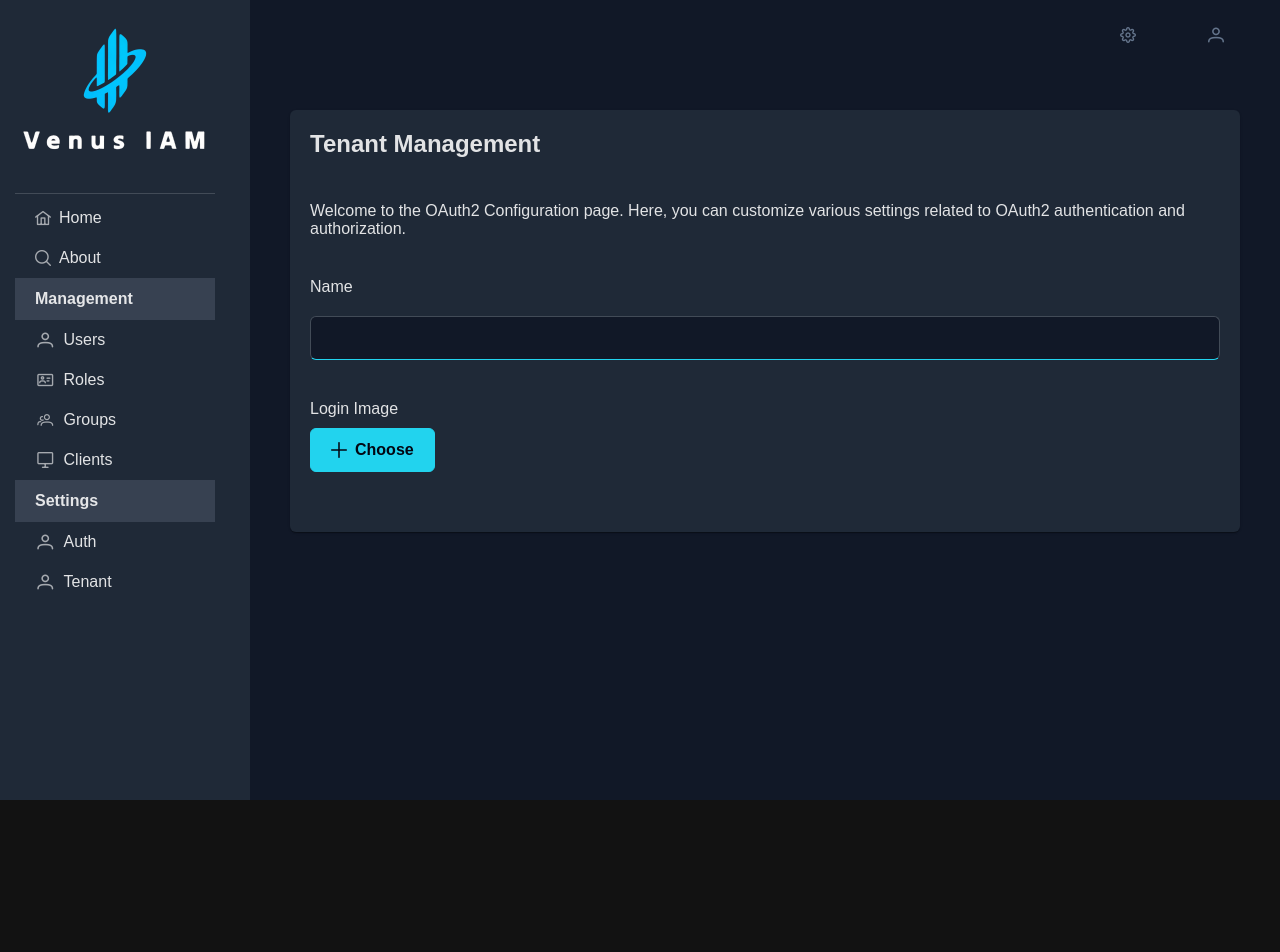
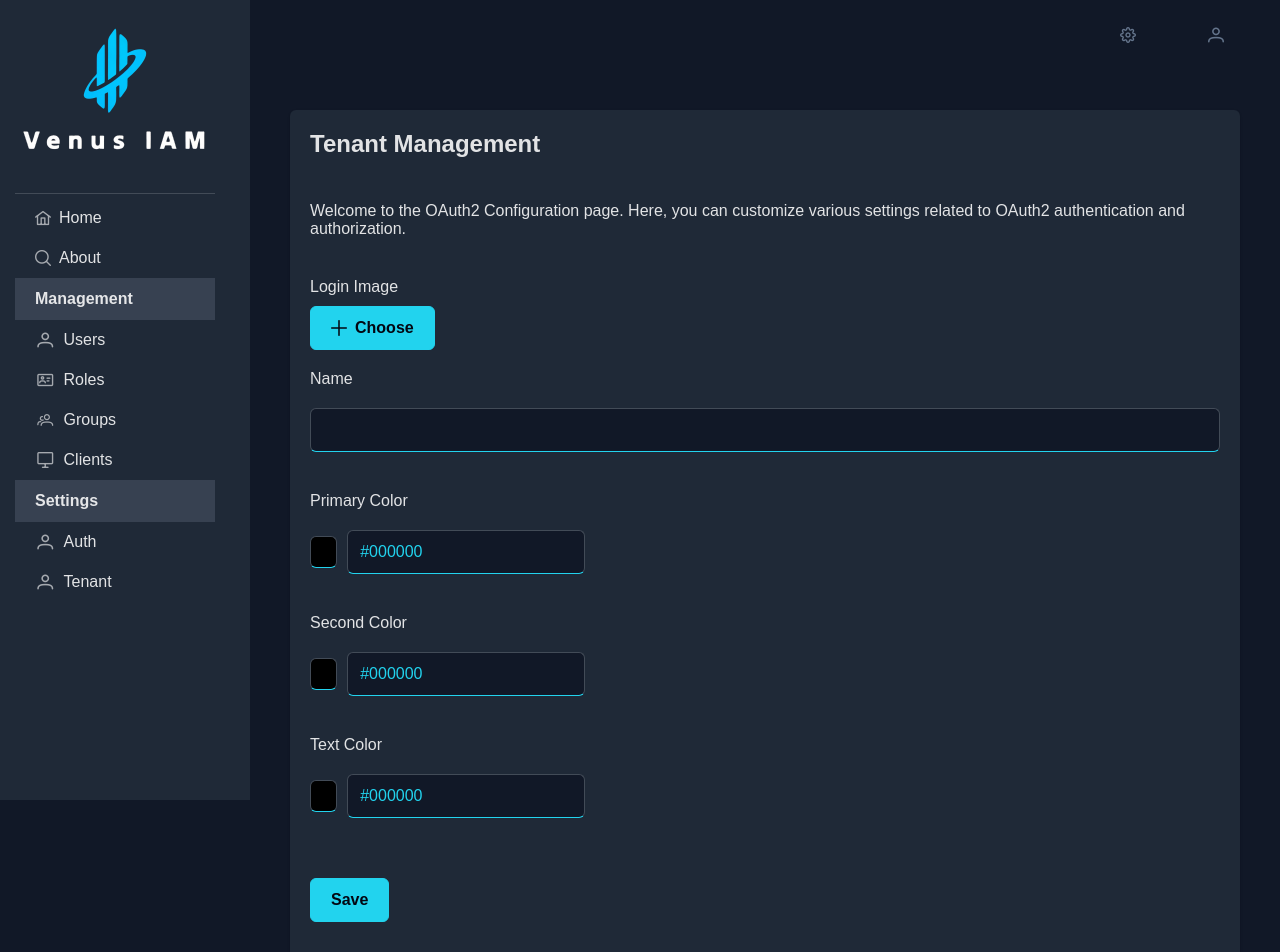
Before and after one commit to joyned/venus-iam-portal, a React (Create React App) app: page /settings/tenant in a window 1280 px wide. Shown: the top 952 px of the page. Before the commit the page ends 800 px from the top, so only its background shows below. Built offline with nearby package versions, Linux system fonts and the light colour scheme; sample sign-in values are in the browser's storage; a web font is replaced by a local one.

Commit message:
feat: add more configs on tenant page

```diff
--- a/src/Pages/Settings/TenantSettings.scss
+++ b/src/Pages/Settings/TenantSettings.scss
@@ -11,6 +11,11 @@
 
     .p-button {
       margin-top: 10px !important;
+    }
+
+    .color {
+      display: flex;
+      align-items: center;
     }
   }
 
--- a/src/Pages/Settings/TenantSettings.tsx
+++ b/src/Pages/Settings/TenantSettings.tsx
@@ -3,9 +3,16 @@ import { FileUpload } from "primereact/fileupload";
 import { InputText } from "primereact/inputtext";
 import Layout from "../../Layout/Layout";
 import "./TenantSettings.scss";
+import { useState } from "react";
+import { ColorPicker } from "primereact/colorpicker";
+import { Button } from "primereact/button";
 
 export default function TenantSettings() {
-  const onUpload = () => {};
+  const [primaryColor, setPrimaryColor] = useState<string>("#000000");
+  const [secondColor, setSecondColor] = useState<string>("#000000");
+  const [textColor, setTextColor] = useState<string>("#000000");
+
+  const onUpload = () => { };
 
   return (
     <Layout>
@@ -18,11 +25,7 @@ export default function TenantSettings() {
               authorization.
             </p>
           </div>
-          <div className="configItem">
-            <span>Name</span>
-            <InputText></InputText>
-          </div>
-
+          <form>
             <div className="configItem">
               <span>Login Image</span>
               <FileUpload
@@ -33,6 +36,55 @@ export default function TenantSettings() {
                 onUpload={onUpload}
               />
             </div>
+
+            <div className="configItem">
+              <span>Name</span>
+              <InputText></InputText>
+            </div>
+
+            <div className="configItem">
+              <span>Primary Color</span>
+              <div className="color">
+                <ColorPicker format="hex"
+                  value={primaryColor}
+                  onChange={(e: any) => setPrimaryColor(e.value)}
+                  style={{ width: '2em' }} />
+                <InputText value={primaryColor}
+                  onChange={(e: any) => setPrimaryColor(e.target.value)}
+                  style={{ marginLeft: '10px' }}
+                ></InputText>
+              </div>
+            </div>
+
+            <div className="configItem">
+              <span>Second Color</span>
+              <div className="color">
+                <ColorPicker format="hex"
+                  value={secondColor}
+                  onChange={(e: any) => setSecondColor(e.value)}
+                  style={{ width: '2em' }} />
+                <InputText value={secondColor}
+                  onChange={(e: any) => setSecondColor(e.target.value)}
+                  style={{ marginLeft: '10px' }}
+                ></InputText>
+              </div>
+            </div>
+
+            <div className="configItem">
+              <span>Text Color</span>
+              <div className="color">
+                <ColorPicker format="hex"
+                  value={textColor}
+                  onChange={(e: any) => setTextColor(e.value)}
+                  style={{ width: '2em' }} />
+                <InputText value={textColor}
+                  onChange={(e: any) => setTextColor(e.target.value)}
+                  style={{ marginLeft: '10px' }}
+                ></InputText>
+              </div>
+            </div>
+            <Button label="Save" type="submit"></Button>
+          </form>
         </Card>
       </div>
     </Layout>
```
Lines whose indentation alone changed are shown as unchanged.
